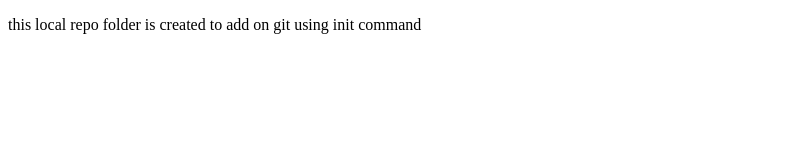
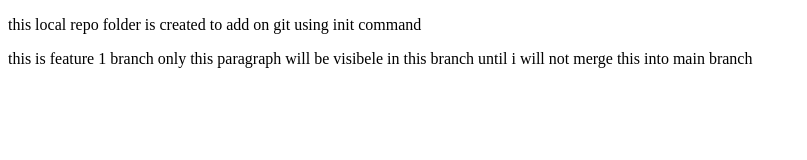
Before and after one commit to 1Amandeep-Singh/localrepo, a plain HTML site: page index.html in a window 1280 px wide. Shown: the whole page, without its empty margins (0-807 px from the left). Drawn offline with Linux system fonts and the light colour scheme.

Commit message:
Add new feature only in feature 1 branch

```diff
--- a/index.html
+++ b/index.html
@@ -7,5 +7,6 @@
 </head>
 <body>
     <p>this local repo folder is created to add on git using init command </p>
+    <p>this is feature 1 branch only this paragraph will be visibele in this branch until i will not merge this into main branch </p>
 </body>
 </html>
```
